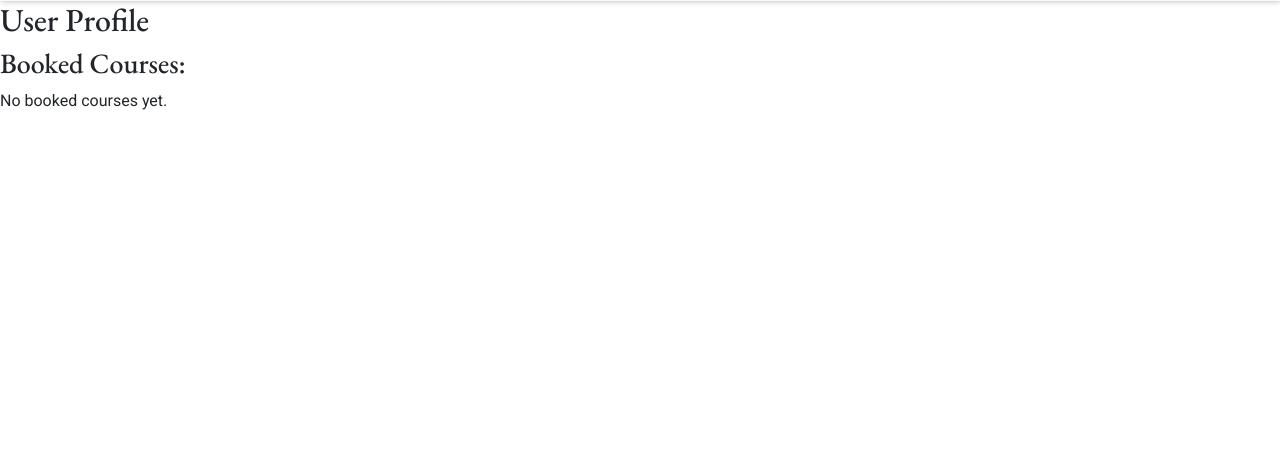
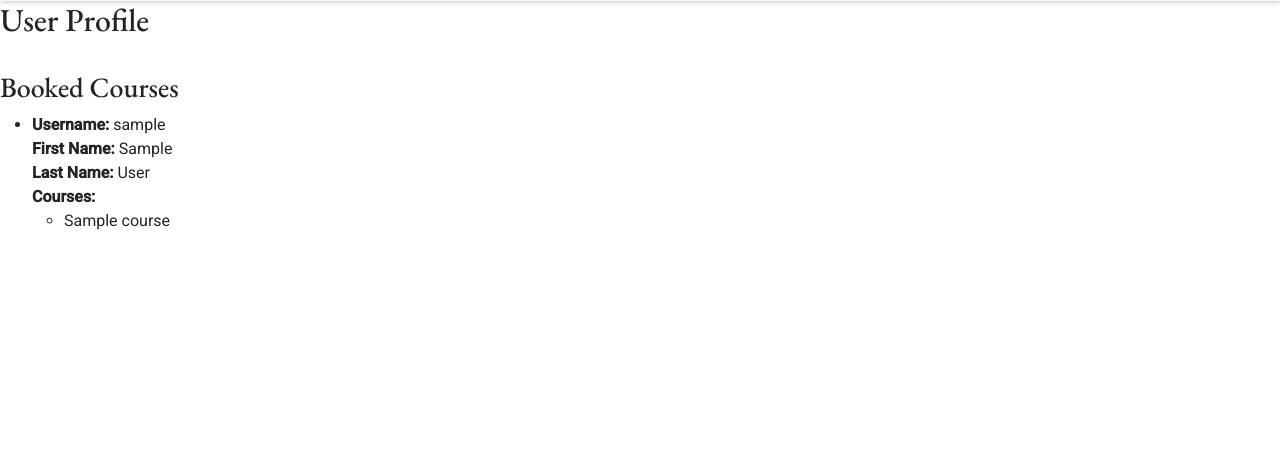
Before and after one commit to teman67/E-Learning-Booking-Courses-Project, a Django app: page /user_profile/ in a window 1280 px wide. Shown: the part 153-626 px from the top of the page. Run offline with Django 3.2, Linux system fonts and the light colour scheme; a user stored in the database is signed in; tables that the repository leaves empty hold one stand-in row (values such as "Sample post"); some libraries are stand-ins or nearby versions.

Commit message:
show the booked courses to users in profile page

```diff
--- a/courses/views.py
+++ b/courses/views.py
@@ -4,8 +4,7 @@ from django.views import View
 from django.contrib.auth.decorators import login_required
 from django.contrib import messages
 from .models import Booking, Course, UserProfile
-from .forms import CourseForm
-from .forms import BookingForm
+from .forms import CourseForm, BookingForm
 
 
 def course_list(request):
--- a/templates/user_profile.html
+++ b/templates/user_profile.html
@@ -2,13 +2,25 @@
 
 <h2>User Profile</h2>
 
-<h3>Booked Courses:</h3>
-{% if user_profile.booked_courses.all %}
+<br />
+
+<h3>Booked Courses</h3>
+{% if booked_courses %}
 <ul>
-  {% for course in user_profile.booked_courses.all %}
-  <li>{{ course.name }}</li>
+  {% for booking in booked_courses %}
+  <li>
+    <strong>Username:</strong> {{ user_profile.user.username }} <br />
+    <strong>First Name:</strong> {{ booking.first_name }}<br />
+    <strong>Last Name:</strong> {{ booking.last_name }}<br />
+    <strong>Courses:</strong>
+    <ul>
+      {% for course in booking.courses.all %}
+      <li>{{ course.name }}</li>
+      {% endfor %}
+    </ul>
+  </li>
   {% endfor %}
 </ul>
 {% else %}
-<p>No booked courses yet.</p>
+<p>No booked courses found.</p>
 {% endif %} {% endblock %}
```
